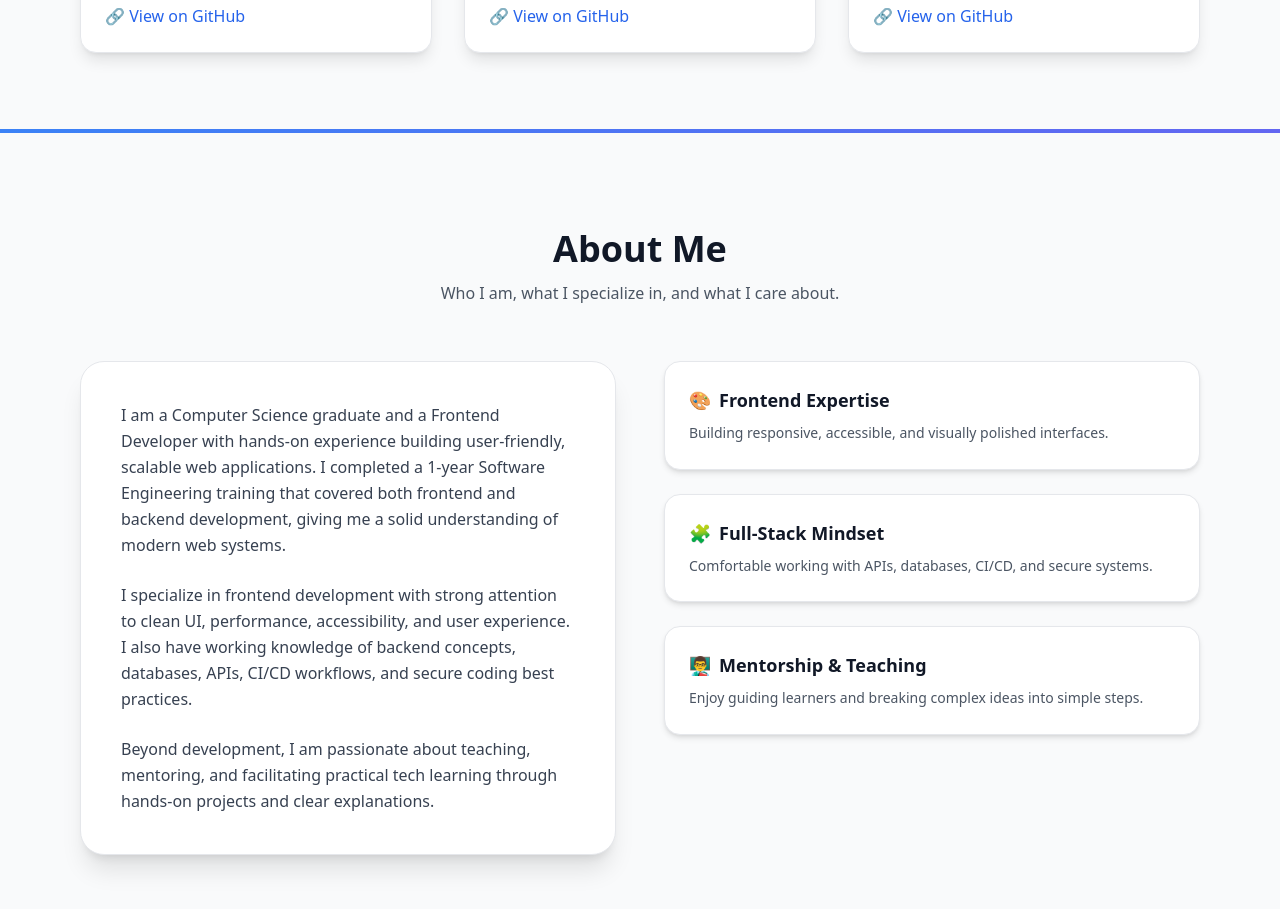
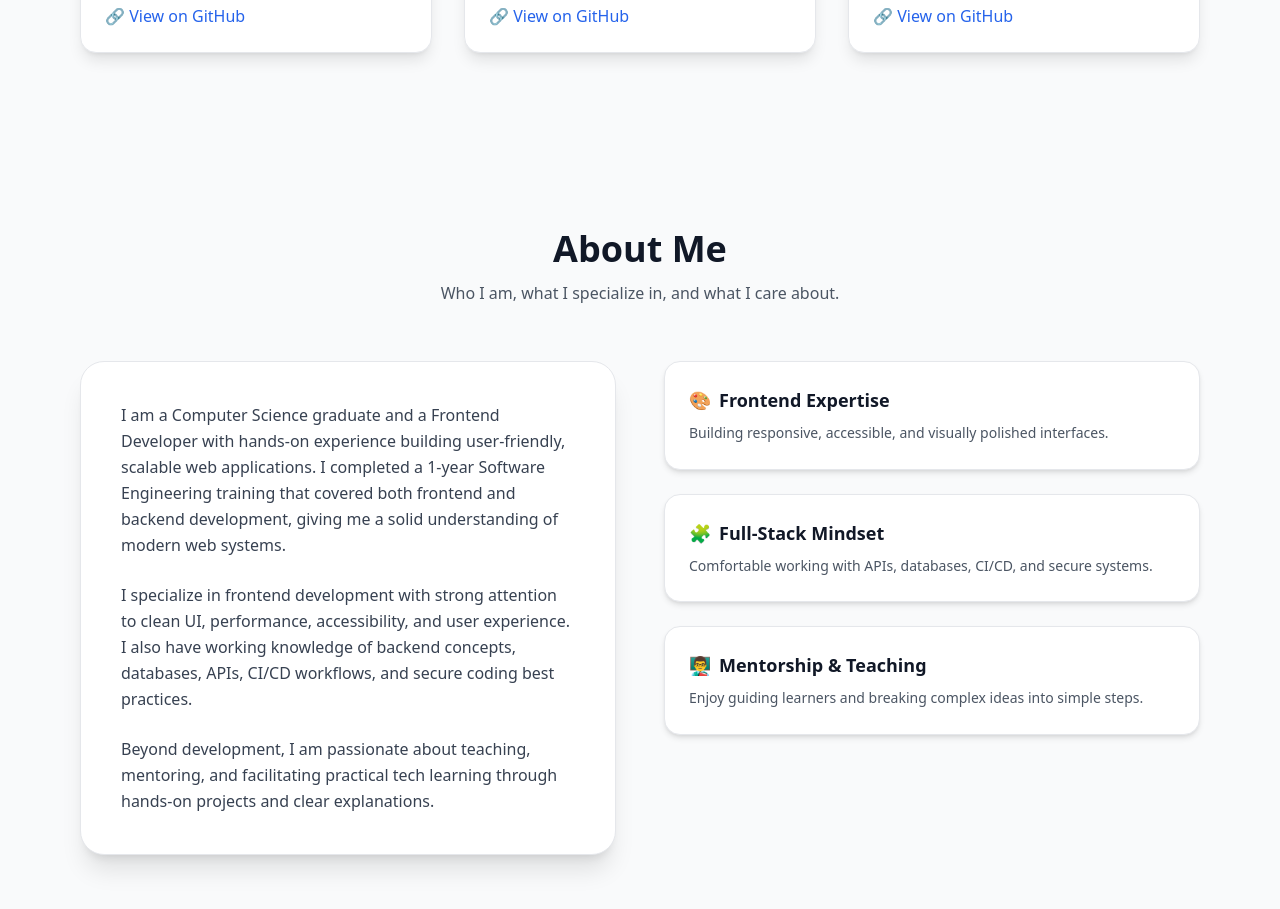
Before and after one commit to Aduagba90/my-portfolio, a React (Create React App) app: page / in a window 1280 px wide. Shown: the part 960-1869 px from the top of the page. Built offline with nearby package versions, Linux system fonts and the light colour scheme.

Commit message:
Update About Me content

```diff
--- a/src/App.js
+++ b/src/App.js
@@ -153,7 +153,6 @@ export default function App() {
 
 {/* ===== About Me Section ===== */}
 <section id="about" className="py-24 bg-gray-50 relative">
-  <div className="absolute inset-x-0 -top-1 h-1 bg-gradient-to-r from-blue-500 to-indigo-500"></div>
 
   <div className="max-w-6xl mx-auto px-4">
     <h2 className="text-3xl md:text-4xl font-bold text-center">
```
